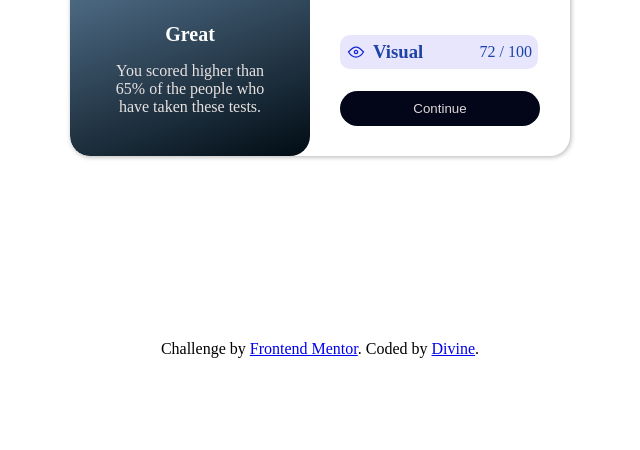
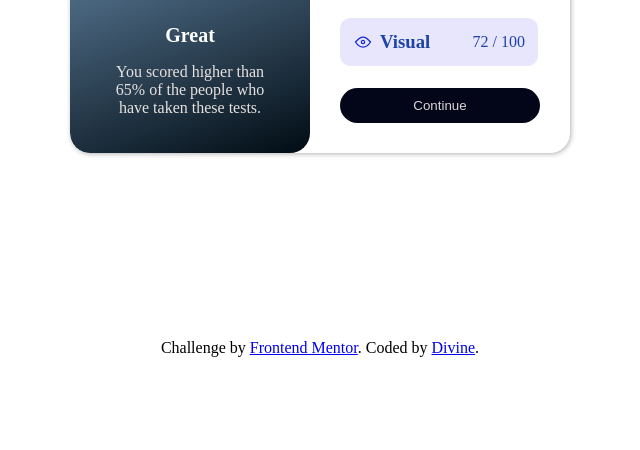
Before and after one commit to didi-devs/result_summary_page, a plain HTML site: page index.html in a window 1280 px wide. Shown: the part 350-800 px from the top of the page, without its empty margins (320-960 px from the left). Drawn offline with Linux system fonts and the light colour scheme.

Commit message:
marin adjusted

```diff
--- a/style.css
+++ b/style.css
@@ -116,8 +116,8 @@
    display: flex;
    justify-content: space-between ;
    align-items: center;
-   padding: 6px;
-   margin: 20px 2px 2px 0;
+   padding: 13px;
+   margin: 5px 2px 2px 0;
    border-radius: 10px;
    /* background-color: rgb(100, 128, 180); */
 }
```
